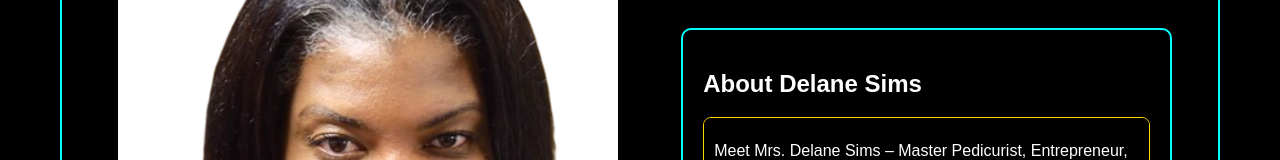
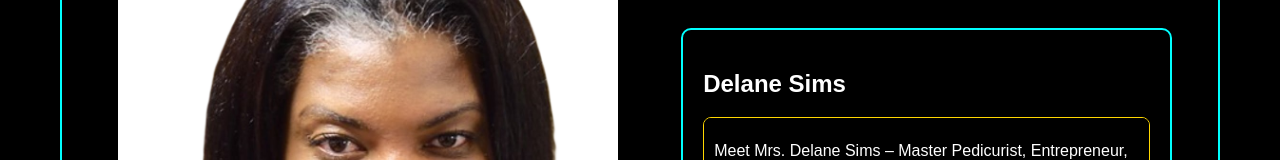
Before and after one commit to WETTENTLLC/MasterclassLandingPage, a plain HTML site: page index.html in a window 1280 px wide. Shown: the part 211-371 px from the top of the page. Drawn offline with Linux system fonts and the light colour scheme.

Commit message:
Update index.html

```diff
--- a/index.html
+++ b/index.html
@@ -28,7 +28,7 @@
             <!-- Sections -->
             <!-- Interactive Frame for About Mrs. Delane Sims -->
             <div class="interactive-frame">
-                <h2>About Delane Sims</h2>
+                <h2>Delane Sims</h2>
                 <div class="about-content">
                     <p>
                         Meet Mrs. Delane Sims – Master Pedicurist, Entrepreneur, and Mentor.
```
